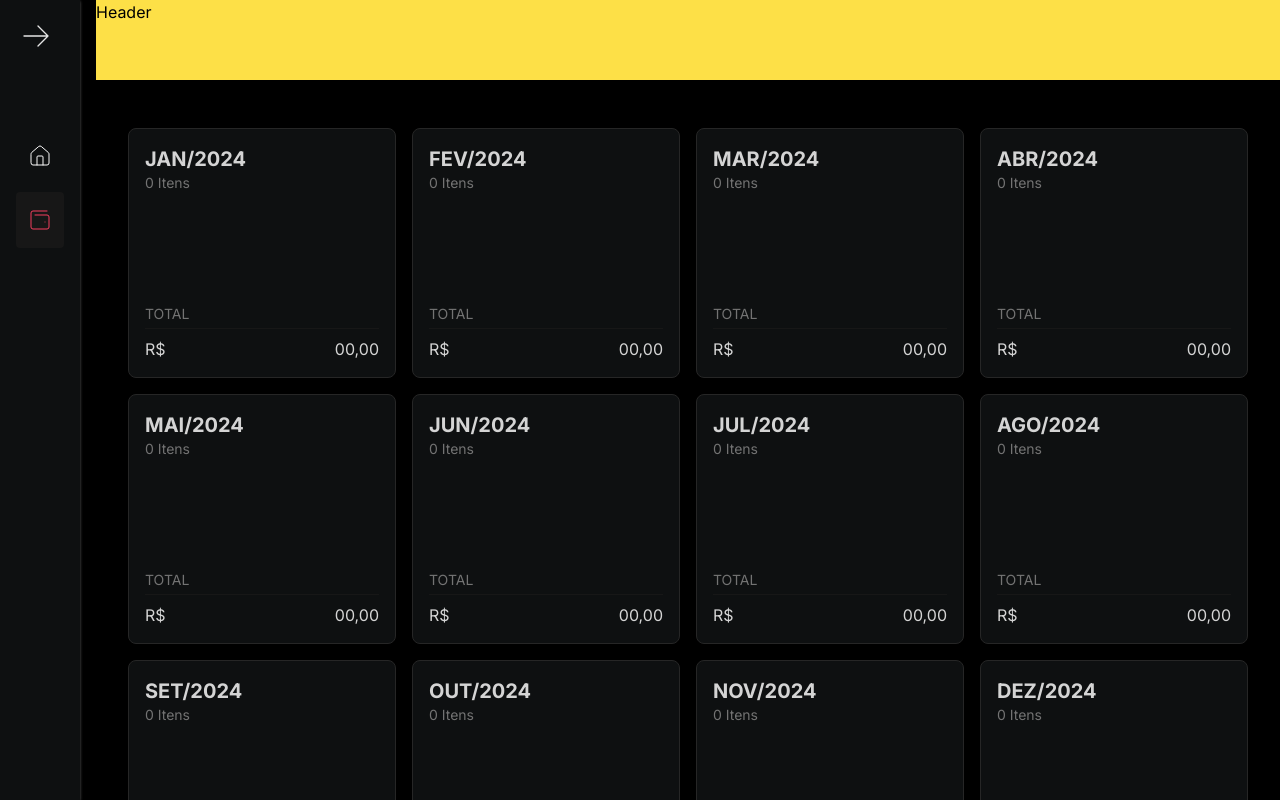
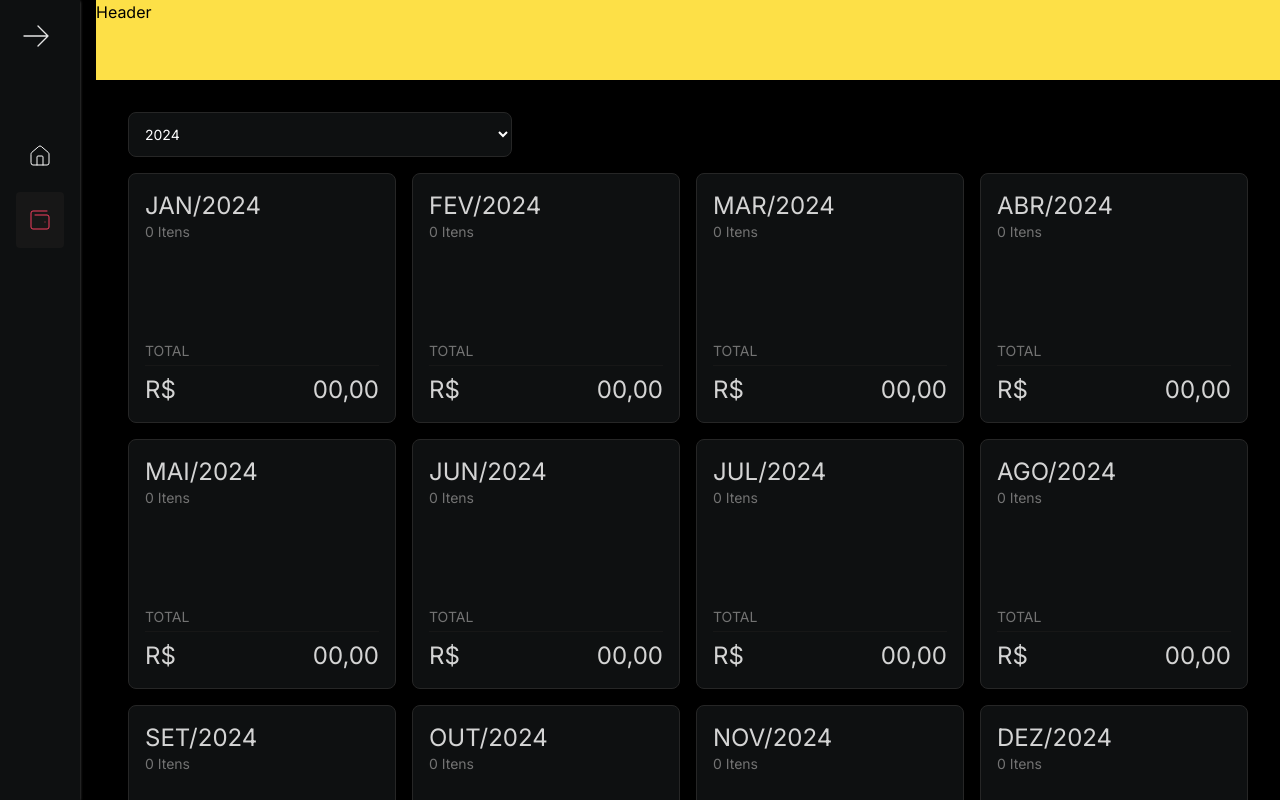
Before and after one commit to naiandersonb/planner, a Next.js app: page /planner in a window 1280 px wide. Shown: the top 800 px of the page. Built offline with nearby package versions, Linux system fonts and the light colour scheme.

Commit message:
create year select component

```diff
--- a/src/app/planner/page.tsx
+++ b/src/app/planner/page.tsx
@@ -2,19 +2,49 @@
 
 import { monthsList } from "@/components/finance-planner/months-list";
 import Link from "next/link";
+import { useMemo, useState } from "react";
+
+const RANGE = 10
 
 export default function PlannerPage() {
+  const [currentYear, setCurrentYear] = useState(new Date().getFullYear())
+
+  const years = useMemo(() => {
+    const listYears = []
+    const nextYears = currentYear + RANGE
+    const oldYears = currentYear - RANGE
+    const totalYears = nextYears + oldYears
+    for (let year = oldYears; year <= totalYears; year++) {
+      listYears.push(year);
+    }
+
+    return listYears;
+  }, [currentYear])
+
   return (
     <>
-      <div className="min-h-[80vh] w-full p-8">
+      <div className="min-h-[80vh] w-full md:p-8 p-4">
+        <section className="max-w-sm">
+          <select
+          className="border text-sm rounded-lg block w-full p-3 bg-dark-secondary border-neutral-800 placeholder-gray-400 text-white focus:ring-rose-500 focus:border-blue-500"
+          value={currentYear}
+          onChange={evt => {
+            setCurrentYear(Number(evt.target.value))
+          }}>
+            <option value="">Select year</option>
+            {years.map(year => (
+              <option key={year} value={year}>{year}</option>
+            ))}
+          </select>
+        </section>
         <section className="grid lg:grid-cols-4 md:grid-cols-3 sm:grid-cols-2 grid-cols-1 gap-4 mt-4 max">
           {monthsList.map((month) => (
             <Link key={month.slug} href={`/planner/month/${month.slug}`}>
               <article className="w-full h-[250px] border border-neutral-800 rounded-lg text-neutral-300 flex flex-col justify-between p-4 cursor-pointer hover:border-rose-500/50 bg-dark-secondary">
                 <header>
-                  <h2 className="font-bold text-xl uppercase">{`${
+                  <h2 className="md:text-2xl text-xl uppercase">{`${
                     month.slug
-                  }/${new Date().getFullYear()}`}</h2>
+                  }/${currentYear}`}</h2>
                   <p className="text-sm text-neutral-500">0 Itens</p>
                 </header>
 
@@ -22,7 +52,7 @@ export default function PlannerPage() {
                   <h3 className="text-neutral-500 uppercase mb-1 text-sm">
                     Total
                   </h3>
-                  <div className="pt-2 flex items-center justify-between">
+                  <div className="pt-2 flex items-center text-2xl justify-between">
                     <span>R$</span>
                     <span>00,00</span>
                   </div>
```
